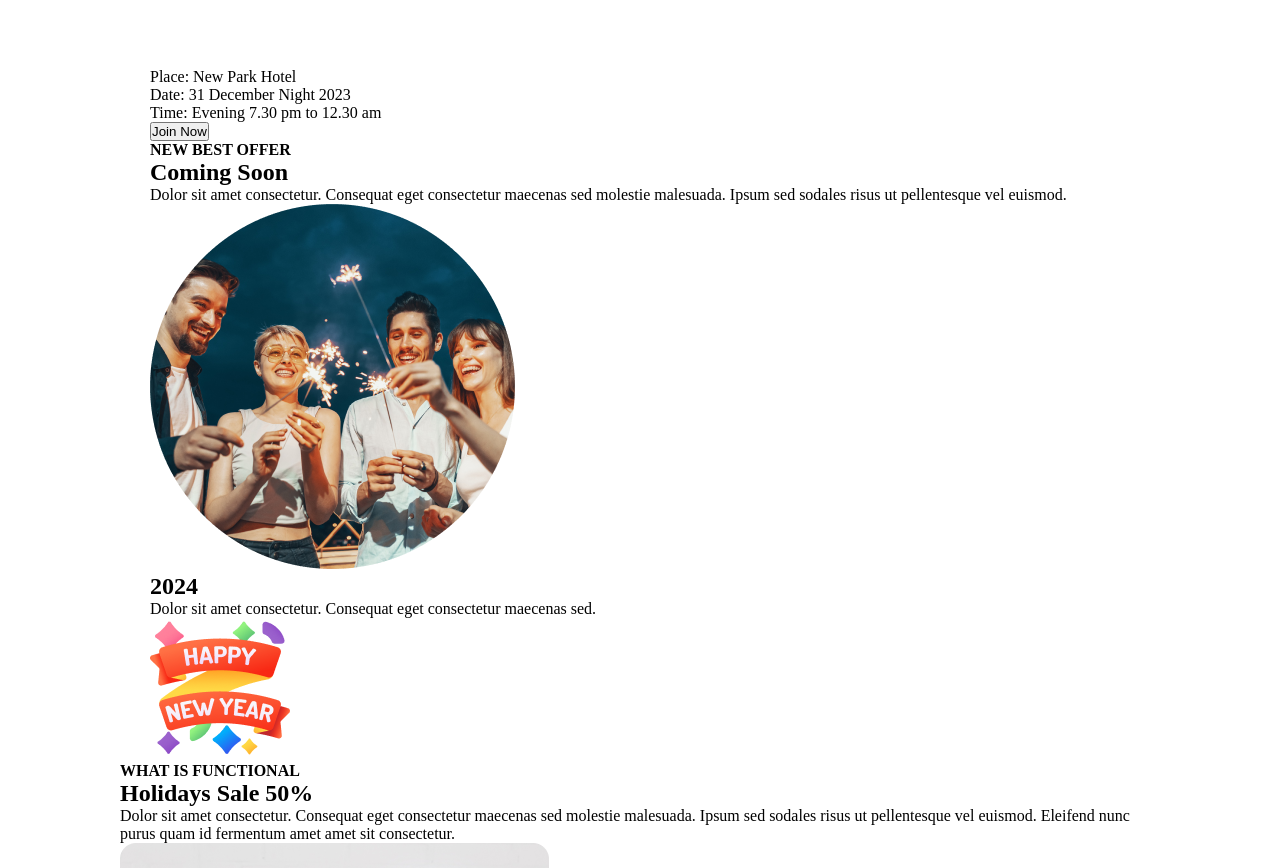
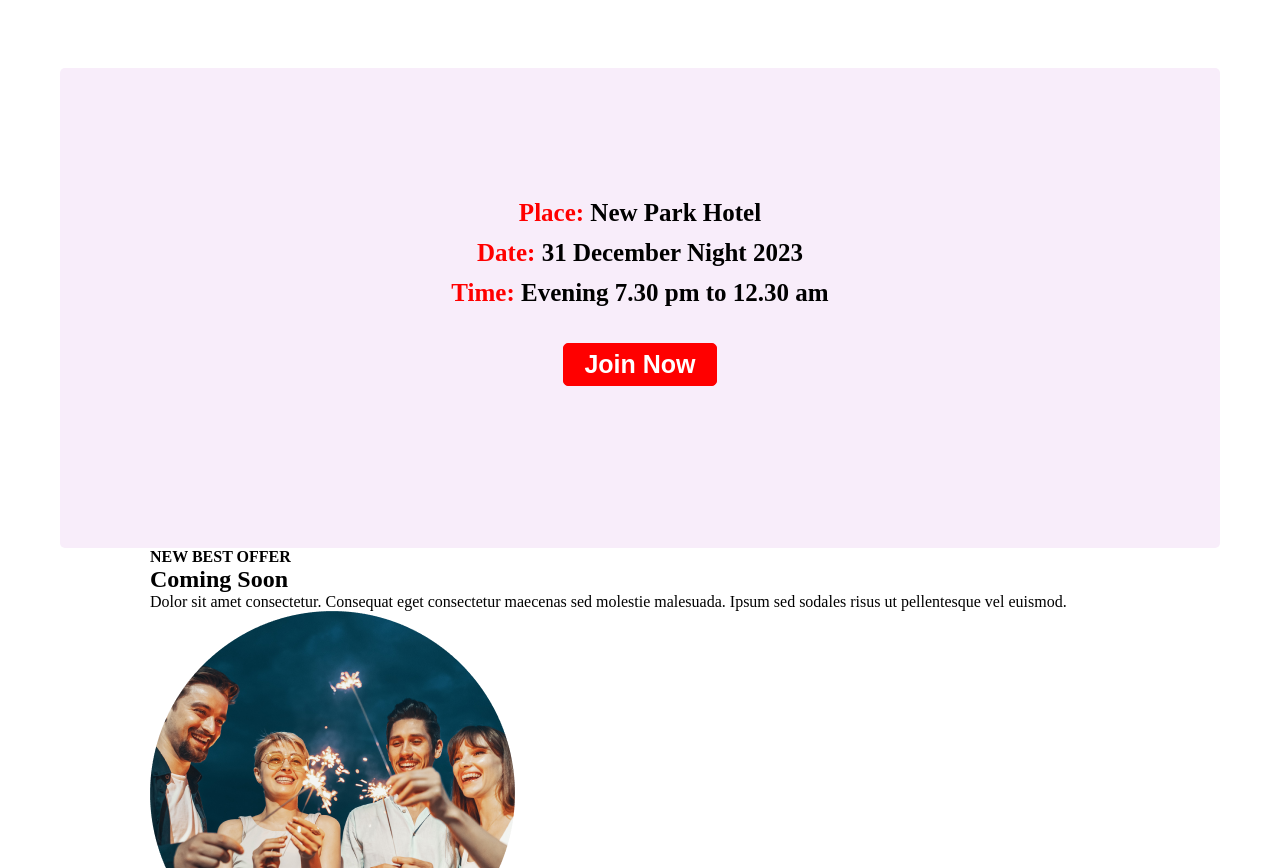
Before and after one commit to SkZihan/Assignment-01, a plain HTML site: page index.html in a window 1280 px wide. Shown: the part 2162-3030 px from the top of the page. Drawn offline with Linux system fonts and the light colour scheme.

Commit message:
details part styles added

```diff
--- a/index.html
+++ b/index.html
@@ -34,10 +34,10 @@
             </div>
         </section>
         <section class="details">
-            <div>
-                <p>Place: New Park Hotel</p>
-                <p>Date: 31 December Night 2023</p>
-                <p>Time: Evening 7.30 pm to 12.30 am</p>
+            <div class="details-container">
+                <p> <span class="text-color">Place:</span> New Park Hotel</p>
+                <p> <span class="text-color">Date:</span> 31 December Night 2023</p>
+                <p> <span class="text-color">Time:</span> Evening 7.30 pm to 12.30 am</p>
                 <button>Join Now</button>
             </div>
         </section>
--- a/styles/styles.css
+++ b/styles/styles.css
@@ -78,3 +78,38 @@ main {
     padding-left: 40px;
     cursor: pointer;
 }
+
+.details {
+    background-color: rgb(248, 237, 250);
+    margin: 0;
+    height: 480px;
+    border-radius: 5px;
+    text-align: center;
+}
+
+.details-container {
+    padding-top: 125px;
+}
+
+.details-container p {
+    font-size: 25px;
+    font-weight: 600;
+    padding: 6px;
+}
+
+.text-color {
+    color: red;
+    margin: 0;
+}
+
+.details-container button {
+    color: white;
+    font-size: 25px;
+    font-weight: 700;
+    background-color: red;
+    border: 1px solid red;
+    border-radius: 5px;
+    margin-top: 30px;
+    padding: 6px 20px;
+    cursor: pointer;
+}
```
